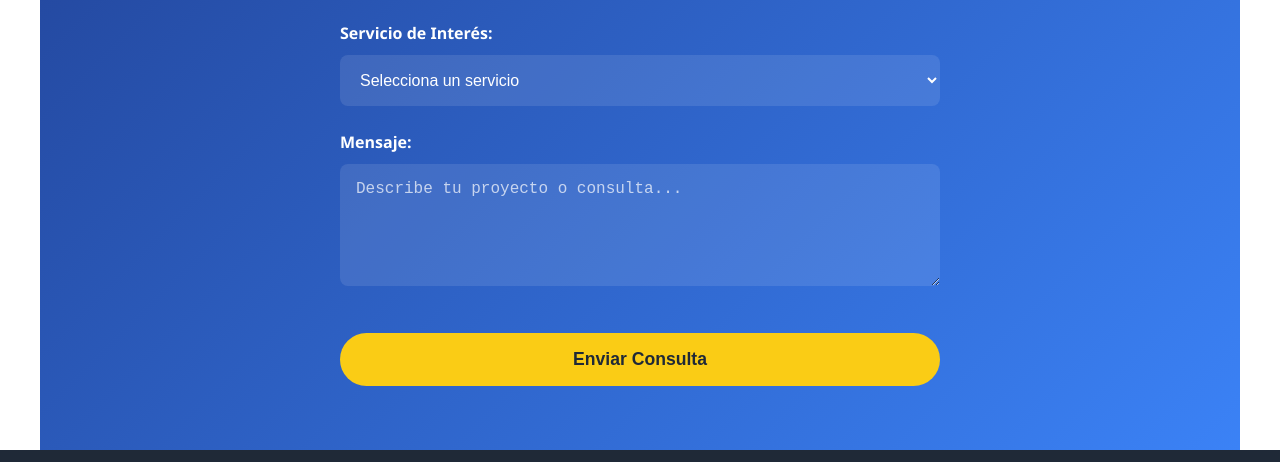
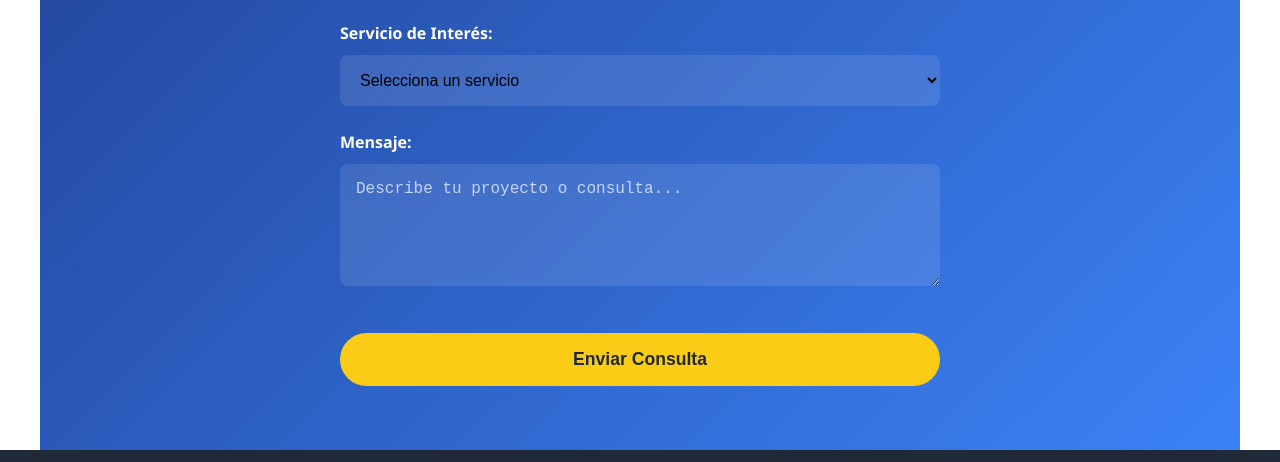
Before and after one commit to ruthmgo/gramme-programacion-web, a plain HTML site: page index.html in a window 1280 px wide. Shown: the part 4049-4511 px from the top of the page. Drawn offline with Linux system fonts and the light colour scheme.

Commit message:
Update index.html

```diff
--- a/index.html
+++ b/index.html
@@ -219,7 +219,7 @@
             <div class="grupo-formulario">
                 <label for="servicio">Servicio de Interés:</label>
                 <select id="servicio" name="servicio"
-                    style="width: 100%; padding: 1rem; border: none; border-radius: 8px; font-size: 1rem; background-color: rgba(255,255,255,0.1); color: white;">
+                    style="width: 100%; padding: 1rem; border: none; border-radius: 8px; font-size: 1rem; background-color: rgba(255,255,255,0.1);">
                     <option value="">Selecciona un servicio</option>
                     <option value="residencial">Instalaciones Residenciales</option>
                     <option value="comercial">Instalaciones Comerciales</option>
```
